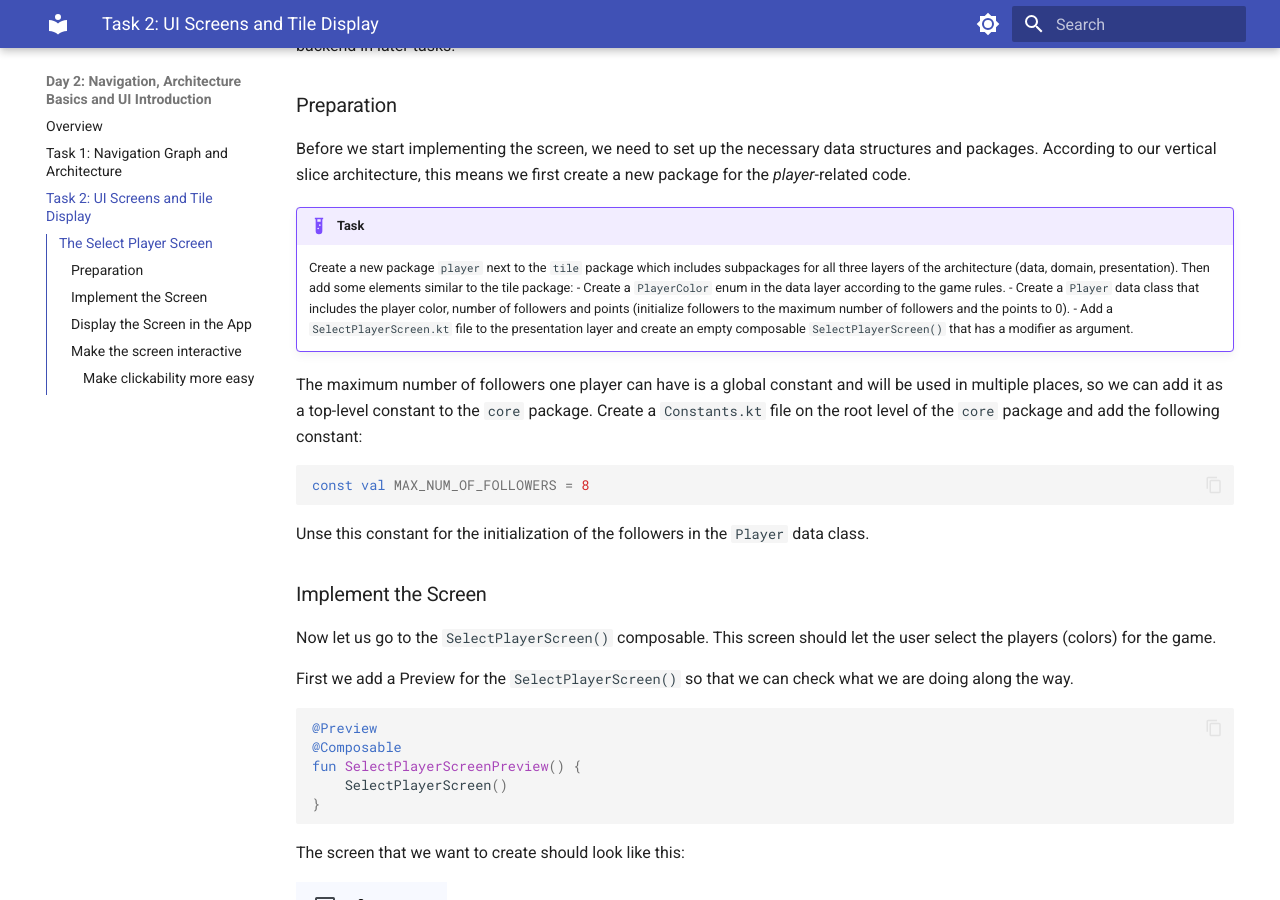
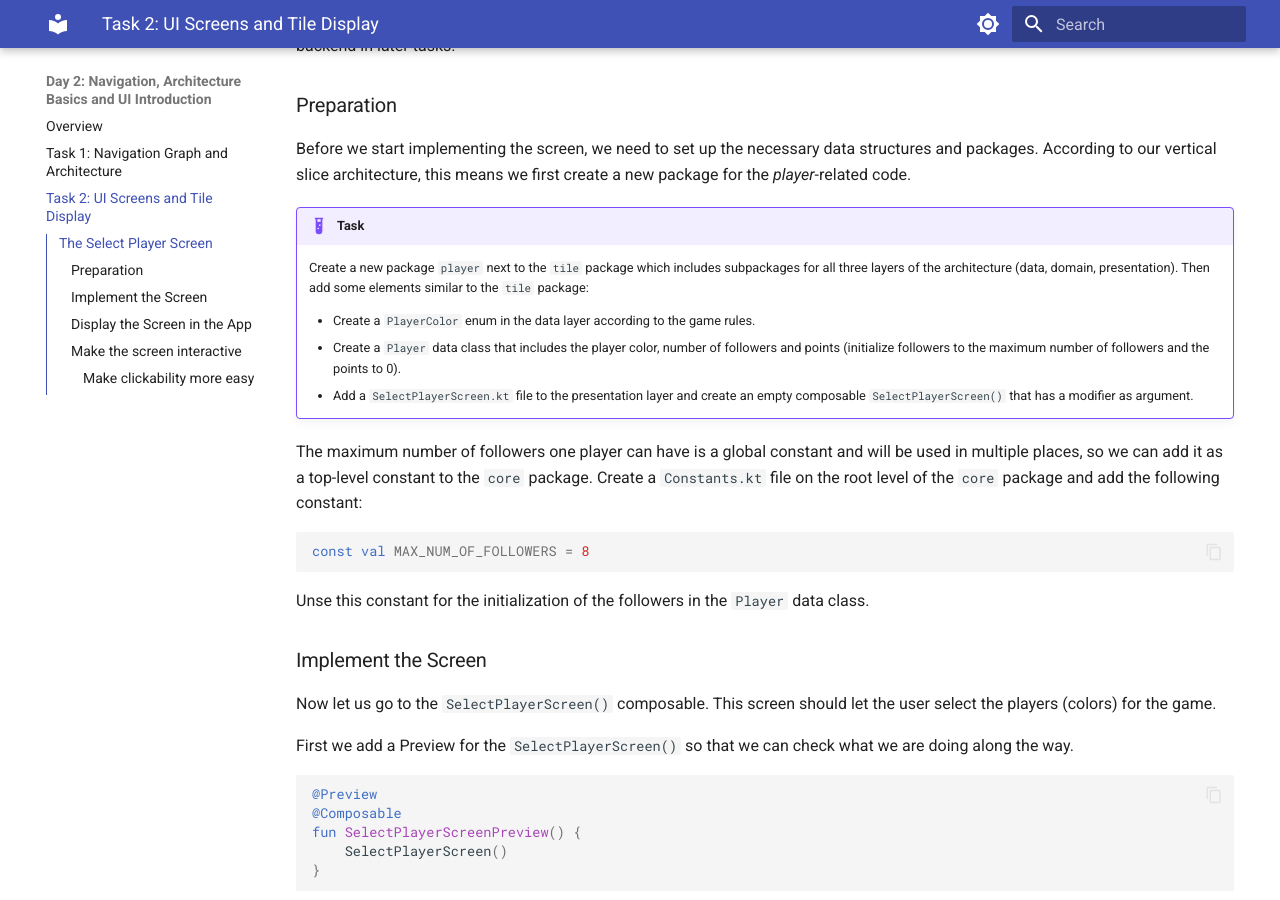
Before and after one commit to kirschkakao/Kotlin-Multiplatform-Training, an MkDocs documentation site: the page built from docs/day2/task2.md, in a window 1280 px wide and 900 px high, scrolled down 1009 px. Built offline with MkDocs 1.6.1 and Material for MkDocs 9.7.7, drawn with Linux system fonts in a browser that asks for light colours; some of the changed text lies outside the part shown.

Commit message:
fix admonition lis

```diff
--- a/docs/day2/task2.md
+++ b/docs/day2/task2.md
@@ -14,9 +14,11 @@ In the finished game, the first screen that a user will see after the welcome sc
 Before we start implementing the screen, we need to set up the necessary data structures and packages. According to our vertical slice architecture, this means we first create a new package for the *player*-related code.
 
 !!! example "Task"
-    Create a new package `player` next to the `tile` package which includes subpackages for all three layers of the architecture (data, domain, presentation). Then add some elements similar to the tile package:
+    Create a new package `player` next to the `tile` package which includes subpackages for all three layers of the architecture (data, domain, presentation). Then add some elements similar to the `tile` package:
+
     - Create a `PlayerColor` enum in the data layer according to the game rules.
-    - Create a `Player` data class that includes the player color, number of followers and points (initialize followers to the maximum number of followers and the points to 0). - Add a `SelectPlayerScreen.kt` file to the presentation layer and create an empty composable `SelectPlayerScreen()` that has a modifier as argument.
+    - Create a `Player` data class that includes the player color, number of followers and points (initialize followers to the maximum number of followers and the points to 0).
+    - Add a `SelectPlayerScreen.kt` file to the presentation layer and create an empty composable `SelectPlayerScreen()` that has a modifier as argument.
 
 The maximum number of followers one player can have is a global constant and will be used in multiple places, so we can add it as a top-level constant to the `core` package. Create a `Constants.kt` file on the root level of the `core` package and add the following constant:
 
```
Also changed, not shown: other parts of docs/day2/task2.md (+1 -1 lines).
